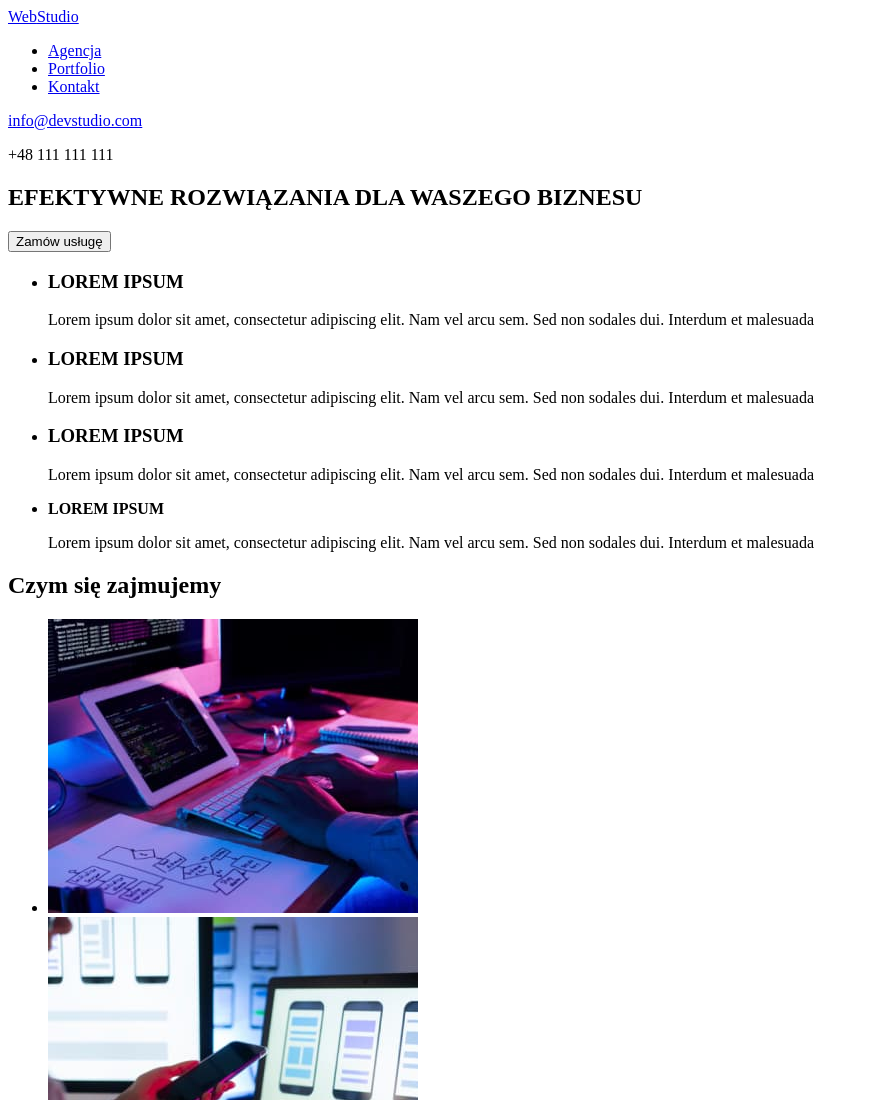
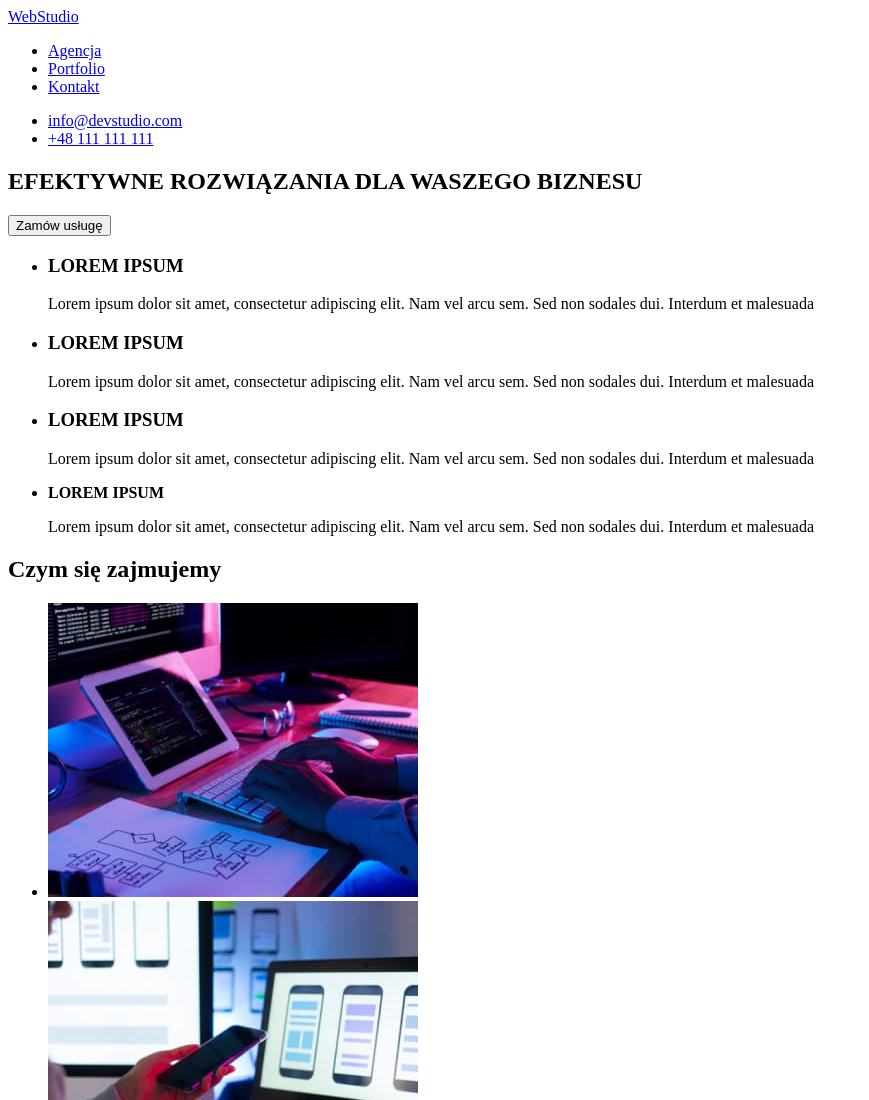
Before and after one commit to LJAROCKA/goit-markup-hw-01, a plain HTML site: page index.html in a window 1280 px wide. Shown: the top 1100 px of the page, without its empty margins (0-869 px from the left). Drawn offline with Linux system fonts and the light colour scheme.

Commit message:
poprawki 2

```diff
--- a/index.html
+++ b/index.html
@@ -19,8 +19,10 @@
             <li><a href="Kontakt">Kontakt</a></li>
           </ul>
         </nav>
-        <a href="mailto:info@devstudio.com">info@devstudio.com </a>
-        <p>+48 111 111 111</p>
+        <ul>
+          <li><a href="mailto:info@devstudio.com">info@devstudio.com </a></li>
+          <li><a href="tel:+48 111 111 111">+48 111 111 111</a></li>
+        </ul>
       </div>
     </header>
     <main>
```
